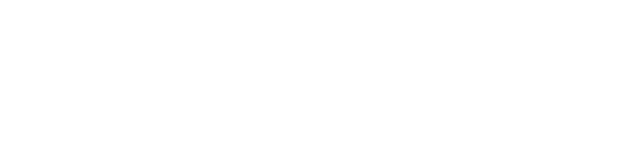
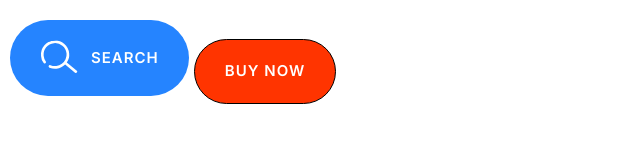
Before and after one commit to Heong005/tomatofy, a plain HTML site: page index.html in a window 1280 px wide. Shown: the whole page, without its empty margins (0-640 px from the left). Drawn offline with Linux system fonts and the light colour scheme.

Commit message:
define buttons component

```diff
--- /dev/null
+++ b/css/button.css
@@ -0,0 +1,41 @@
+.btn {
+  align-items: center;
+  border-radius: 40px;
+  border: 0;
+  color: #fff;
+  cursor: pointer;
+  display: inline-flex;
+  font-size: 1.8rem;
+  font-weight: 600;
+  letter-spacing: 1px;
+  margin: 1rem 0;
+  padding: 2rem 3rem;
+  text-transform: uppercase;
+  white-space: nowrap;
+}
+
+.btn--primary {
+  background: var(--color-primary);
+}
+
+.btn--secondary {
+  background: var(--color-secondary);
+}
+.btn--accent {
+  background: var(--color-accent);
+}
+
+.btn--outline {
+  border: 2px solid var(--color-heading);
+  color: var(--color-heading);
+}
+
+.btn__a {
+  border: 1px solid black;
+}
+
+@media screen and (min-width: 1024px) {
+  .btn {
+    font-size: 1.5rem;
+  }
+}
--- a/css/icon.css
+++ b/css/icon.css
@@ -16,3 +16,11 @@
   justify-content: center;
   width: 64px;
 }
+
+.icon--search {
+  fill: #fff;
+  height: 36px;
+  margin: 0 15px 0 0;
+  transform: rotate(-10deg);
+  width: 36px;
+}
--- a/css/styles.css
+++ b/css/styles.css
@@ -1,7 +1,8 @@
-@import url(link.css);
+@import url(links.css);
 @import url(badge.css);
-@import url(list.css);
+@import url(lists.css);
 @import url(icon.css);
+@import url(button.css);
 
 :root {
   --color-primary: #2584ff;
@@ -11,7 +12,9 @@
   --color-body: #918ca4;
 }
 
-* {
+*,
+*::after,
+*::before {
   box-sizing: border-box;
   margin: 0;
   padding: 0;
--- a/index.html
+++ b/index.html
@@ -17,5 +17,13 @@
       rel="stylesheet"
     />
   </head>
-  <body></body>
+  <body>
+    <button class="btn btn--primary">
+      <svg class="icon icon--search">
+        <use xlink:href="images/sprite.svg#search"></use>
+      </svg>
+      search
+    </button>
+    <a href="#" class="btn btn--accent btn__a"><p>buy now</p></a>
+  </body>
 </html>
```
Also changed, not shown: 1 other file.
